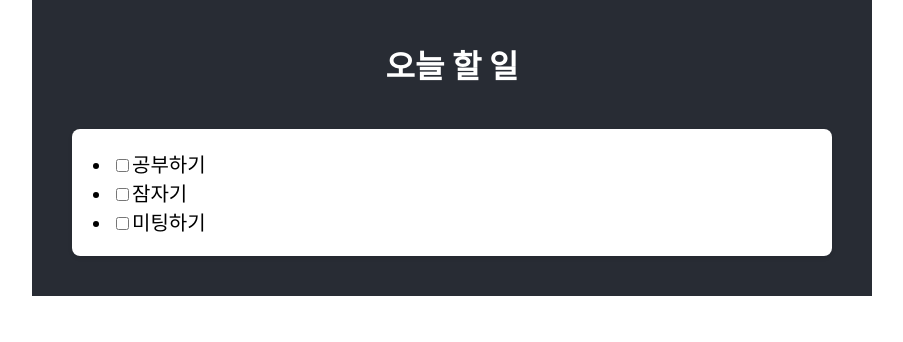
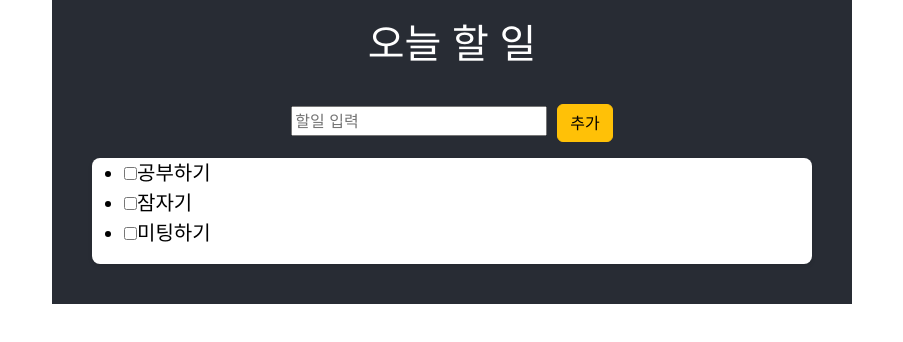
Before and after one commit to gyeong-k/todolist, a React (Create React App) app: page / in a window 1280 px wide. Shown: the top 342 px of the page, without its empty margins (188-1091 px from the left). Built offline with nearby package versions, Linux system fonts and the light colour scheme.

Commit message:
부트스트랩으로 버튼 추가하기

```diff
--- a/package.json
+++ b/package.json
@@ -10,7 +10,9 @@
     "@types/node": "^16.18.116",
     "@types/react": "^18.3.12",
     "@types/react-dom": "^18.3.1",
+    "bootstrap": "^5.3.3",
     "react": "^18.3.1",
+    "react-bootstrap": "^2.10.5",
     "react-dom": "^18.3.1",
     "react-scripts": "5.0.1",
     "typescript": "^4.9.5",
--- a/public/index.html
+++ b/public/index.html
@@ -24,6 +24,12 @@
       work correctly both with client-side routing and a non-root public URL.
       Learn how to configure a non-root public URL by running `npm run build`.
     -->
+    <link
+      rel="stylesheet"
+      href="https://cdn.jsdelivr.net/npm/bootstrap@5.3.2/dist/css/bootstrap.min.css"
+      integrity="sha384-T3c6CoIi6uLrA9TneNEoa7RxnatzjcDSCmG1MXxSR1GAsXEV/Dwwykc2MPK8M2HN"
+      crossorigin="anonymous"
+    />
     <title>React App</title>
   </head>
   <body>
--- a/src/Todolist.tsx
+++ b/src/Todolist.tsx
@@ -1,4 +1,5 @@
 import React, { useState } from "react";
+import { Button } from "react-bootstrap";
 
 //type : 가독성, 유지보수
 //인터페이스 안쓴이유 -> 기존의 타입을 사용해 새로운 타입
@@ -34,6 +35,18 @@ const TodoList: React.FC = () => {
       <h1>{title}</h1>
       <p></p>
       <div className="container">
+        <div>
+          <input
+            type="text"
+            placeholder="할일 입력"
+            style={{ marginRight: "10px", writingMode: "horizontal-tb" }}
+          />
+          <Button variant="warning" onClick={() => {}}>
+            추가
+          </Button>
+        </div>
+        <p></p>
+
         <div className="board">
           <ul>
             {todos.map((todo, index) => (
```
Also changed, not shown: 1 other file (tests, documents, lock files or other folders).
